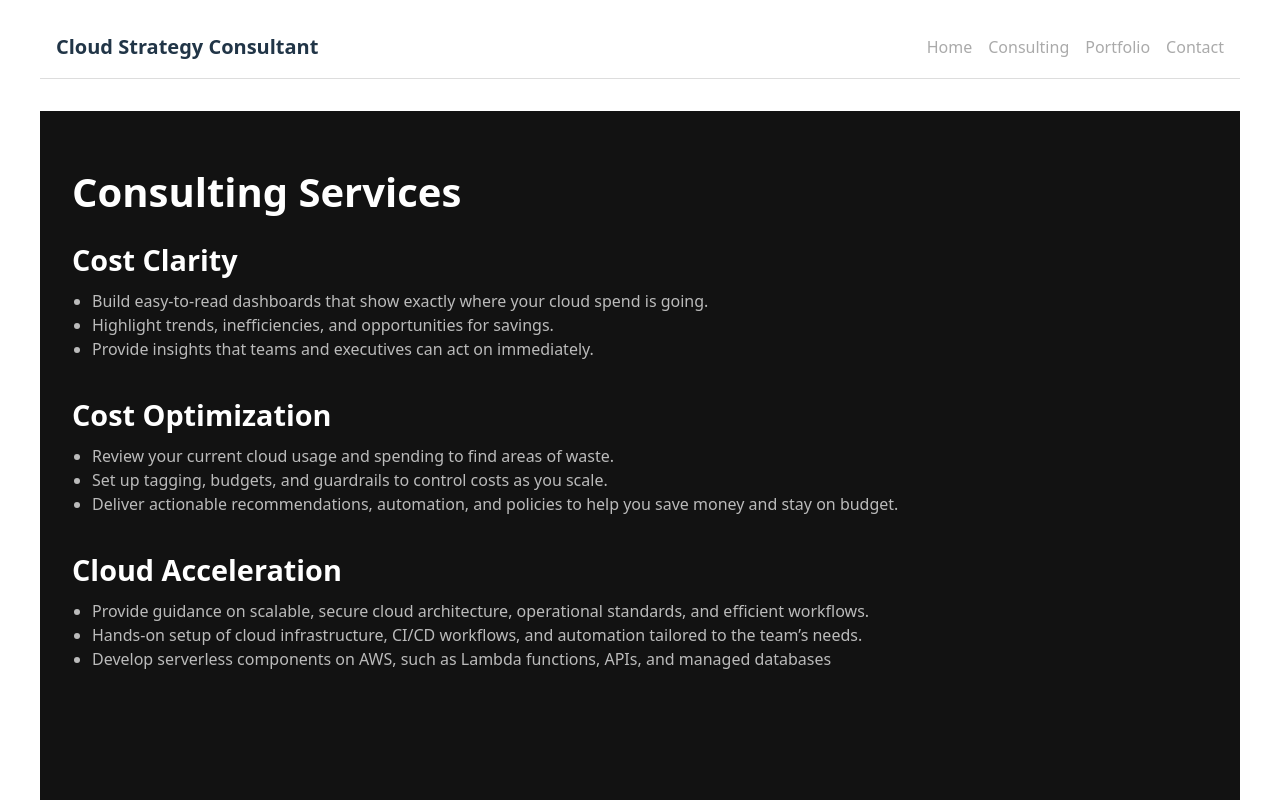
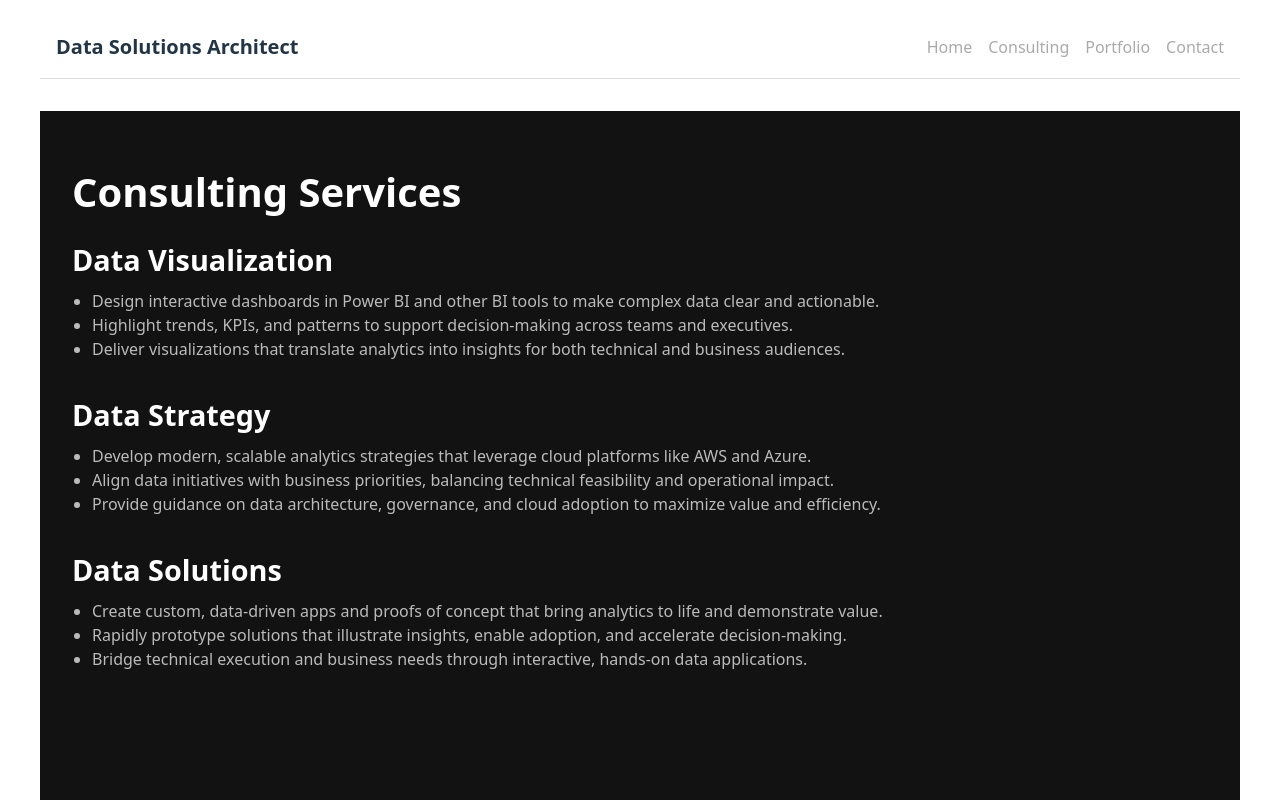
Before and after one commit to davefitz153/portfolio, a React (Vite) app: page /consulting in a window 1280 px wide. Shown: the top 800 px of the page. Built offline with nearby package versions, Linux system fonts and the light colour scheme.

Commit message:
updated services

```diff
--- a/index.html
+++ b/index.html
@@ -4,8 +4,8 @@
     <meta charset="UTF-8" />
     <link rel="icon" href="/favicon.ico" />
     <meta name="viewport" content="width=device-width, initial-scale=1.0" />
-    <meta name="description" content="Cloud Solutions Consultant helping businesses reduce cloud costs, automate workflows, and optimize AWS environments for maximum efficiency." />
-    <title>Cloud Strategy Consultant | Cloud Cost Optimization & Automation | AWS</title>
+    <meta name="description" content="Data Solutions Architect helping businesses leverage cloud, BI, and analytics to transform data into actionable insights and scalable solutions."/>
+    <title>Data Solutions Architect | Cloud, Analytics & BI</title>
   </head>
   <body>
     <div id="root"></div>
--- a/src/components/Navbar.jsx
+++ b/src/components/Navbar.jsx
@@ -16,7 +16,7 @@ export default function Navbar() {
       >
       {/* Left side - Logo or Name */}
       <div style={{ fontWeight: "bold", fontSize: "1.25rem" }}>
-        Cloud Strategy Consultant
+        Data Solutions Architect
       </div>
 
       {/* Right side - Nav links */}
--- a/src/pages/Consulting.jsx
+++ b/src/pages/Consulting.jsx
@@ -3,30 +3,31 @@ import React from "react";
 export default function Consulting() {
   const services = [
     {
-      title: "Cost Clarity",
+      title: "Data Visualization",
       bullets: [
-        "Build easy-to-read dashboards that show exactly where your cloud spend is going.",
-        "Highlight trends, inefficiencies, and opportunities for savings.",
-        "Provide insights that teams and executives can act on immediately."
+        "Design interactive dashboards in Power BI and other BI tools to make complex data clear and actionable.",
+        "Highlight trends, KPIs, and patterns to support decision-making across teams and executives.",
+        "Deliver visualizations that translate analytics into insights for both technical and business audiences."
       ],
     },
     {
-      title: "Cost Optimization",
+      title: "Data Strategy",
       bullets: [
-        "Review your current cloud usage and spending to find areas of waste.",
-        "Set up tagging, budgets, and guardrails to control costs as you scale.",
-        "Deliver actionable recommendations, automation, and policies to help you save money and stay on budget."
+        "Develop modern, scalable analytics strategies that leverage cloud platforms like AWS and Azure.",
+        "Align data initiatives with business priorities, balancing technical feasibility and operational impact.",
+        "Provide guidance on data architecture, governance, and cloud adoption to maximize value and efficiency."
       ],
     },
     {
-      title: "Cloud Acceleration",
+      title: "Data Solutions",
       bullets: [
-        "Provide guidance on scalable, secure cloud architecture, operational standards, and efficient workflows.",
-        "Hands-on setup of cloud infrastructure, CI/CD workflows, and automation tailored to the team’s needs.",
-        "Develop serverless components on AWS, such as Lambda functions, APIs, and managed databases",
+        "Create custom, data-driven apps and proofs of concept that bring analytics to life and demonstrate value.",
+        "Rapidly prototype solutions that illustrate insights, enable adoption, and accelerate decision-making.",
+        "Bridge technical execution and business needs through interactive, hands-on data applications."
       ],
     },
   ];
+
 
   return (
     <div
--- a/src/pages/Home.jsx
+++ b/src/pages/Home.jsx
@@ -45,7 +45,7 @@ export default function Home() {
   <div style={{ flex: "0 0 auto", minWidth: "200px", zIndex: 1 }}>
     <h1 style={{ fontSize: "2.5rem", marginBottom: "1rem" }}>Hello. I’m Dave.</h1>
     <p style={{ fontSize: "1.25rem", color: "#bbb", maxWidth: "300px", marginBottom: "2rem" }}>
-      I help businesses find their cloud sweet spot - aligning developer needs with business realities.
+      I help businesses unlock the value of their data with modern analytics solutions.
     </p>
     <div style={{ display: "flex", gap: "0.5rem", flexWrap: "wrap" }}>
       <a href="/consulting" style={{ ...ctaButtonStyle, flex: "1 1 auto", textAlign: "center" }}>How I Can Help</a>
@@ -169,18 +169,18 @@ export default function Home() {
 
 const services = [
   {
-    title: "Cost Clarity",
-    description: "Interactive dashboards that make your cloud spend clear and actionable.",
+    title: "Data Visualization",
+    description: "Interactive Power BI dashboards that make your data clear and actionable.",
     color: "#FF9900", // AWS orange
   },
   {
-    title: "Cost Optimization",
-    description: "Tagging, automation and governance strategies that help you scale on budget.",
+    title: "Data Strategy",
+    description: "Modern, scalable data strategies that leverage the cloud within your budget.",
     color: "#0070f3", // blue
   },
   {
-    title: "Cloud Acceleration",
-    description: "Hands-on embedded AWS expertise to help startups and innovators GTM faster.",
+    title: "Data Solutions",
+    description: "Custom apps that transform your data and analytics into interactive products.",
     color: "#f0a500",
   }
 ];
--- a/src/pages/Portfolio.jsx
+++ b/src/pages/Portfolio.jsx
@@ -8,6 +8,7 @@ export default function Portfolio() {
       "Serverless architecture reduces operational costs",
       "CI/CD automated with GitHub Actions for faster deployments",
       "IaC with Terraform ensures consistent, version-controlled deployments",
+      "Tech: AWS Lambda, API Gateway, DynamoDB, S3, Terraform, SAM, React, MapLibre GL, GitHub Actions"
     ],
     liveLink: "http://mapapp-frontend.s3-website-us-east-1.amazonaws.com/",
     githubLink: "https://github.com/davefitz153/aws-map-tool",
```
